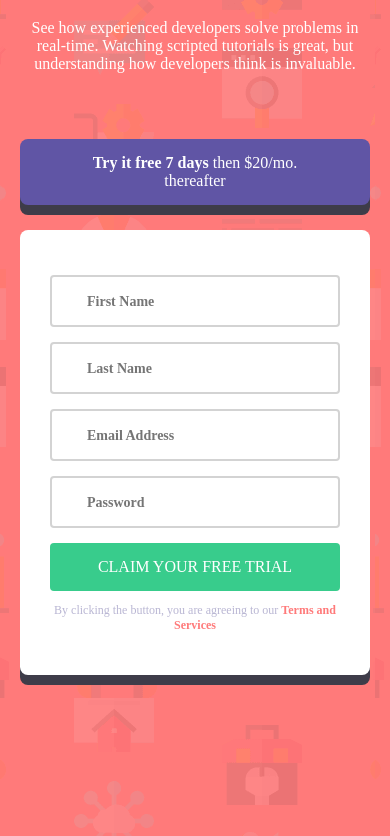
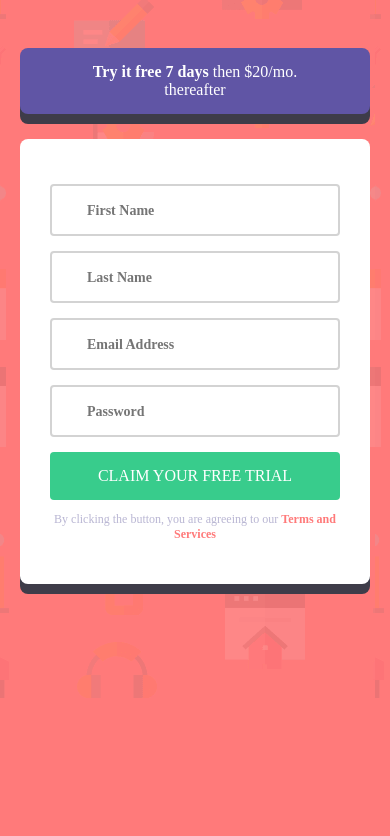
Before and after one commit to Benalisafa/sign-up, a plain HTML site: page index.html in a window 390 px wide. Shown: the part 302-1138 px from the top of the page. After the commit the page ends 1000 px from the top, so only its background shows below. Drawn offline with Linux system fonts and the light colour scheme; a web font is replaced by a local one.

Commit message:
first commit

```diff
--- a/style.css
+++ b/style.css
@@ -164,7 +164,7 @@ body {
 
     body{
         background-image: url(images/bg-intro-mobile.png);
-        margin:  20vh 0;
+        margin:  20% 0;
         text-align: center;
         font-size: 16px;
     }
```
